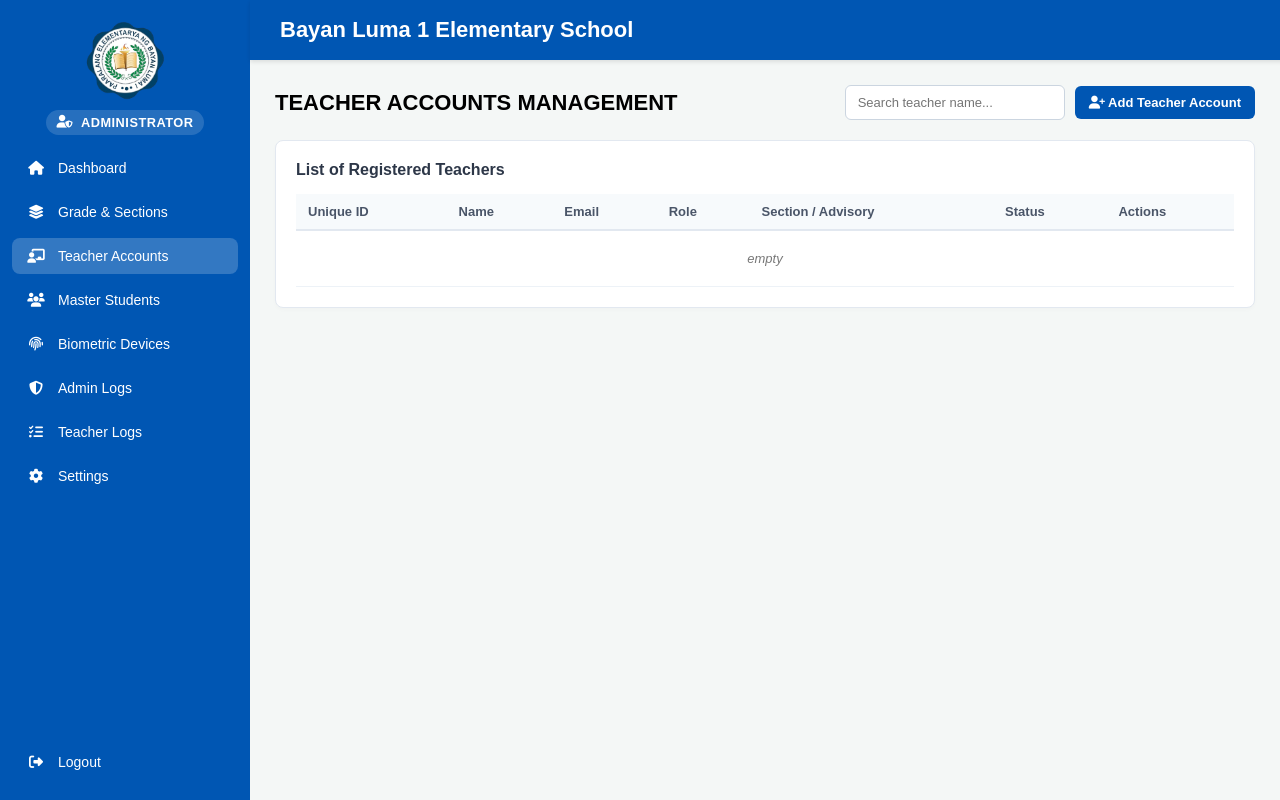
After one commit to jmscljt/BayLum1---Classroom-Attendance-Management-System, a PHP site: page /app/Views/Admin/admin_manage_teachers.php in a window 1280 px wide. The commit adds this page. Run offline with PHP 8.4, Linux system fonts and the light colour scheme.

Commit message:
UPDATE: Added teacher accounts page frontend.

```diff
--- /dev/null
+++ b/app/Views/Admin/admin_manage_teachers.php
@@ -0,0 +1,105 @@
+<?php
+// Initialize base URL and current page active state
+if (!isset($base_url)) {
+    $base_url = '';
+}
+$currentPage = 'admin_manage_teachers';
+?>
+<!DOCTYPE html>
+<html lang="en">
+<head>
+    <meta charset="UTF-8">
+    <meta name="viewport" content="width=device-width, initial-scale=1.0">
+    <!-- FontAwesome Icons CDN -->
+    <link rel="stylesheet" href="https://cdnjs.cloudflare.com/ajax/libs/font-awesome/6.4.0/css/all.min.css">
+    <link rel="stylesheet" href="/public/css/admin_style.css">
+    <title>Teacher Accounts Management - Admin</title>
+</head>
+<body>
+    <?php require_once __DIR__ . '/admin_sidebar.php'; ?>
+
+    <header>
+        <div class="dashboard-header">
+            <h1>Bayan Luma 1 Elementary School</h1>
+        </div>
+    </header>
+
+    <main class="main-content">
+        <div class="dashboard-container">
+
+            <div class="overview-header-row">
+                <div class="overview-titles">
+                    <h2>TEACHER ACCOUNTS MANAGEMENT</h2>
+                </div>
+                <div class="teacher-accounts-actions">
+                    <input type="search" class="teacher-search-input" placeholder="Search teacher name..." aria-label="Search teacher name">
+                    <button id="openTeacherModal" class="teacher-add-btn" type="button"><i class="fa-solid fa-user-plus"></i> Add Teacher Account</button>
+                </div>
+            </div>
+
+            <div class="table-section-card">
+                <h3>List of Registered Teachers</h3>
+                <div class="table-responsive">
+                    <table class="data-table">
+                        <thead>
+                            <tr>
+                                <th>Unique ID</th>
+                                <th>Name</th>
+                                <th>Email</th>
+                                <th>Role</th>
+                                <th>Section / Advisory</th>
+                                <th>Status</th>
+                                <th>Actions</th>
+                            </tr>
+                        </thead>
+                        <tbody>
+                            <tr>
+                                <td colspan="7" class="empty-state"><em>empty</em></td>
+                            </tr>
+                        </tbody>
+                    </table>
+                </div>
+            </div>
+
+        </div>
+    </main>
+
+    <div id="teacherModal" class="section-modal-overlay" aria-hidden="true">
+        <div class="section-modal-card" role="dialog" aria-modal="true" aria-labelledby="teacherModalTitle">
+            <div class="section-modal-header">
+                <h3 id="teacherModalTitle">Add Teacher Account</h3>
+                <button id="closeTeacherModal" class="section-modal-close" type="button" aria-label="Close">&times;</button>
+            </div>
+            <form action="#" method="POST">
+                <div class="section-form-group">
+                    <label for="teacher_name">Full Name</label>
+                    <input type="text" id="teacher_name" name="teacher_name" class="section-form-control" placeholder="Enter teacher name" required>
+                </div>
+                <div class="section-form-group">
+                    <label for="teacher_email">Email</label>
+                    <input type="email" id="teacher_email" name="teacher_email" class="section-form-control" placeholder="Enter teacher email" required>
+                </div>
+                <div class="section-form-group">
+                    <label for="teacher_role">Role</label>
+                    <select id="teacher_role" name="teacher_role" class="section-form-control" required>
+                        <option value="" disabled selected>Select Role</option>
+                        <option value="Adviser">Adviser</option>
+                        <option value="Subject Teacher">Subject Teacher</option>
+                    </select>
+                </div>
+                <div class="section-form-group section-form-group-last">
+                    <label for="teacher_section">Section / Advisory</label>
+                    <input type="text" id="teacher_section" name="teacher_section" class="section-form-control" placeholder="Optional">
+                </div>
+                <div class="section-modal-actions">
+                    <button id="cancelTeacherModal" type="button" class="section-cancel-btn">Cancel</button>
+                    <button type="submit" class="section-action-btn">Save Teacher</button>
+                </div>
+            </form>
+        </div>
+    </div>
+
+    <script src="/public/js/adminManageTeachers.js"></script>
+
+</body>
+</html>
--- a/app/Views/Admin/admin_sidebar.php
+++ b/app/Views/Admin/admin_sidebar.php
@@ -22,7 +22,7 @@ if (!isset($currentPage)) {
             <i class="fa-solid fa-layer-group"></i> Grade & Sections
         </a>
 
-        <a href="<?php echo $base_url; ?>/index.php?page=admin_teachers" class="<?php echo ($currentPage == 'admin_teachers') ? 'active' : ''; ?>">
+        <a href="<?php echo $base_url; ?>/index.php?page=admin_manage_teachers" class="<?php echo ($currentPage == 'admin_manage_teachers') ? 'active' : ''; ?>">
             <i class="fa-solid fa-chalkboard-user"></i> Teacher Accounts
         </a>
 
--- a/index.php
+++ b/index.php
@@ -70,8 +70,8 @@ if (strpos($page, 'admin_') === 0) {
             $view = 'app/Views/Admin/admin_manage_sections.php';
             break;
 
-        case 'activity_log':
-            $view = 'app/Views/Admin/admin_activity_log.php';
+        case 'manage_teachers':
+            $view = 'app/Views/Admin/admin_manage_teachers.php';
             break;
 
         case 'admin_settings':
--- a/public/css/admin_style.css
+++ b/public/css/admin_style.css
@@ -472,6 +472,11 @@ header {
 
 /* ===== Admin Dashboard - End ===== */
 
+
+
+
+
+
 /* ===== Admin Sections - Start ===== */
 
 .section-action-btn,
@@ -594,3 +599,57 @@ header {
 }
 
 /* ===== Admin Sections - End ===== */
+
+/* ===== Admin Teacher Accounts - Start ===== */
+
+.teacher-accounts-actions {
+    display: flex;
+    align-items: center;
+    gap: 10px;
+}
+
+.teacher-search-input {
+    min-width: 220px;
+    padding: 9px 12px;
+    border: 1px solid #cbd5e0;
+    border-radius: 6px;
+    background-color: #ffffff;
+    color: #2d3748;
+    font-size: 13px;
+}
+
+.teacher-search-input:focus {
+    border-color: #0056b3;
+    outline: 2px solid rgba(0, 86, 179, 0.15);
+}
+
+.teacher-add-btn {
+    border: 0;
+    border-radius: 6px;
+    padding: 9px 14px;
+    background-color: #0056b3;
+    color: #ffffff;
+    font-size: 13px;
+    font-weight: 600;
+    cursor: pointer;
+    transition: background-color 0.2s ease;
+}
+
+.teacher-add-btn:hover {
+    background-color: #004085;
+}
+
+@media (max-width: 760px) {
+    .overview-header-row,
+    .teacher-accounts-actions {
+        align-items: stretch;
+        flex-direction: column;
+    }
+
+    .teacher-search-input {
+        min-width: 0;
+        width: 100%;
+    }
+}
+
+/* ===== Admin Teacher Accounts - End ===== */
--- /dev/null
+++ b/public/js/adminManageTeachers.js
@@ -0,0 +1,18 @@
+const teacherModal = document.getElementById('teacherModal');
+const openTeacherModalButton = document.getElementById('openTeacherModal');
+const closeTeacherModalButton = document.getElementById('closeTeacherModal');
+const cancelTeacherModalButton = document.getElementById('cancelTeacherModal');
+
+function openTeacherModal() {
+    teacherModal.classList.add('is-open');
+    teacherModal.setAttribute('aria-hidden', 'false');
+}
+
+function closeTeacherModal() {
+    teacherModal.classList.remove('is-open');
+    teacherModal.setAttribute('aria-hidden', 'true');
+}
+
+openTeacherModalButton.addEventListener('click', openTeacherModal);
+closeTeacherModalButton.addEventListener('click', closeTeacherModal);
+cancelTeacherModalButton.addEventListener('click', closeTeacherModal);
```
